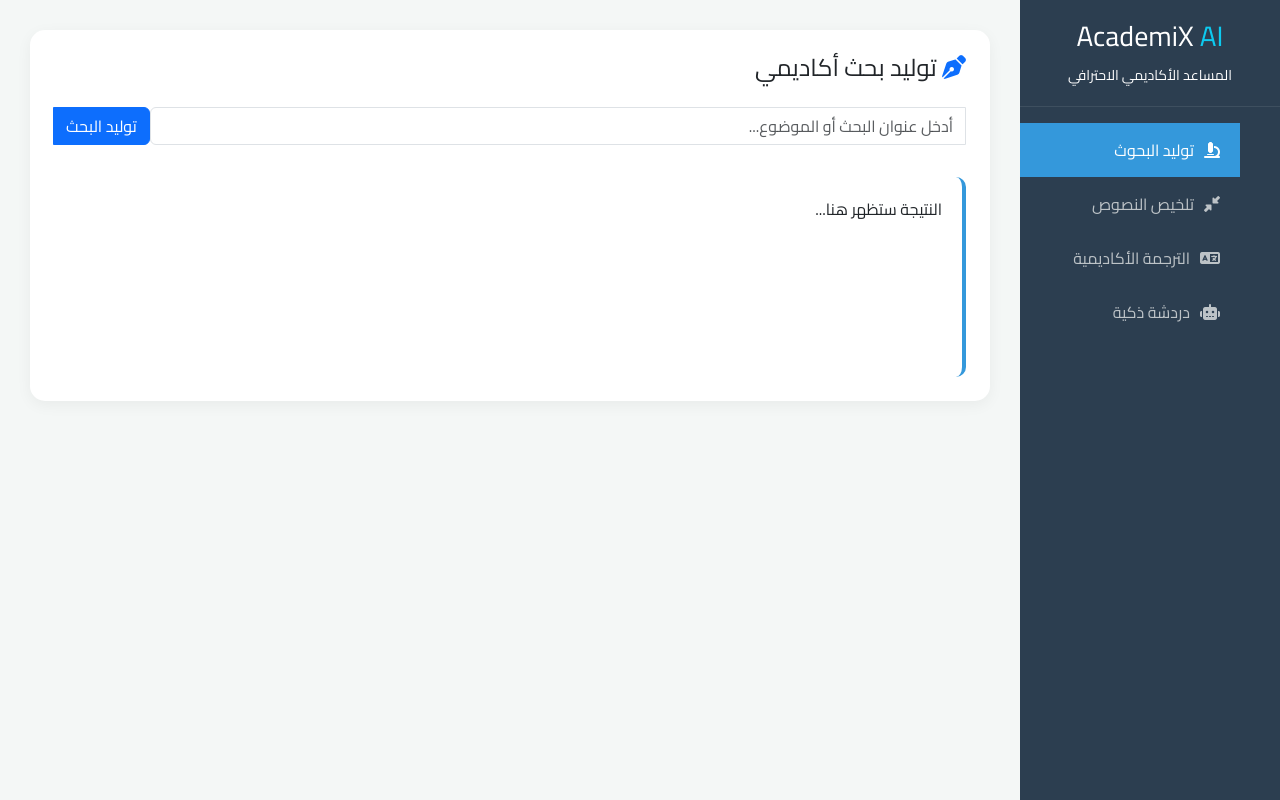
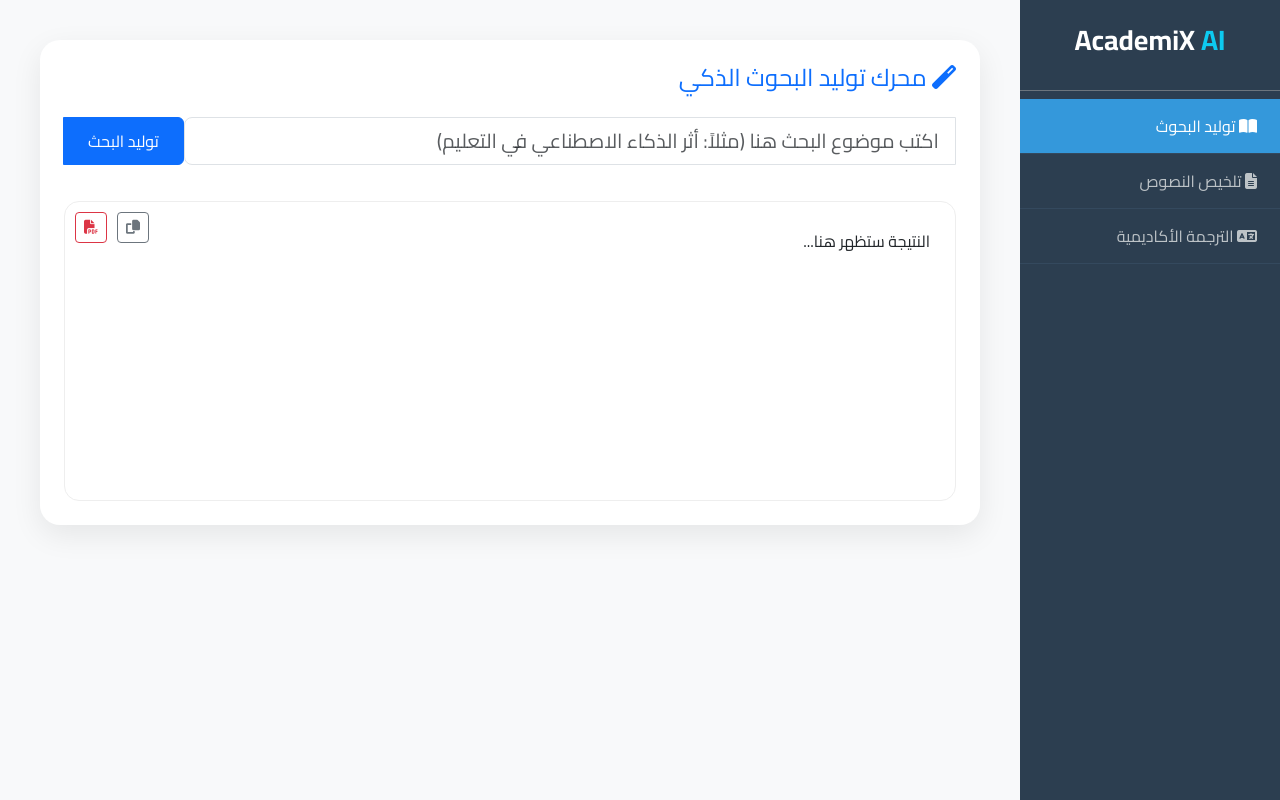
Before and after one commit to rfsox/AcademiX-AI, a Flask app: page / in a window 1280 px wide. Run offline with Flask 3, Linux system fonts and the light colour scheme; some libraries are stand-ins or nearby versions.

Commit message:
Update index.html

```diff
--- a/templates/index.html
+++ b/templates/index.html
@@ -3,203 +3,133 @@
 <head>
     <meta charset="UTF-8">
     <meta name="viewport" content="width=device-width, initial-scale=1.0">
-    <title>AcademiX-AI | المساعد الأكاديمي الذكي</title>
+    <title>AcademiX-AI | المساعد الأكاديمي الاحترافي</title>
 
     <link href="https://cdn.jsdelivr.net/npm/bootstrap@5.3.0/dist/css/bootstrap.min.css" rel="stylesheet">
     <link rel="stylesheet" href="https://cdnjs.cloudflare.com/ajax/libs/font-awesome/6.4.0/css/all.min.css">
     <link href="https://fonts.googleapis.com/css2?family=Cairo:wght@400;700&display=swap" rel="stylesheet">
 
     <style>
-        :root {
-            --primary-color: #2c3e50;
-            --accent-color: #3498db;
-            --sidebar-width: 260px;
-        }
+        :root { --primary: #2c3e50; --accent: #3498db; --bg: #f8f9fa; }
+        body { font-family: 'Cairo', sans-serif; background-color: var(--bg); color: #333; }
 
-        body {
-            font-family: 'Cairo', sans-serif;
-            background-color: #f4f7f6;
-            overflow-x: hidden;
-        }
-
-        /* Sidebar Styling */
-        #sidebar {
-            width: var(--sidebar-width);
-            height: 100vh;
-            position: fixed;
-            right: 0;
-            top: 0;
-            background: var(--primary-color);
-            color: white;
-            transition: all 0.3s;
-            z-index: 1000;
-        }
-
-        .sidebar-header { padding: 20px; border-bottom: 1px solid #3e4f5f; text-align: center; }
-
-        .nav-link {
-            color: #bdc3c7;
-            padding: 15px 20px;
-            transition: 0.3s;
-            display: flex;
-            align-items: center;
-            gap: 10px;
-        }
-
-        .nav-link:hover, .nav-link.active {
-            background: var(--accent-color);
-            color: white;
-        }
+        /* Sidebar */
+        #sidebar { width: 260px; height: 100vh; position: fixed; right: 0; background: var(--primary); color: white; transition: 0.3s; z-index: 1000; }
+        .nav-link { color: #bdc3c7; padding: 15px; border-bottom: 1px solid #34495e; transition: 0.3s; cursor: pointer; }
+        .nav-link:hover, .nav-link.active { background: var(--accent); color: white; }
 
         /* Main Content */
-        #content {
-            margin-right: var(--sidebar-width);
-            padding: 30px;
-            transition: all 0.3s;
-        }
+        #content { margin-right: 260px; padding: 40px; transition: 0.3s; }
+        .card { border: none; border-radius: 20px; box-shadow: 0 10px 30px rgba(0,0,0,0.08); background: white; }
 
-        .card {
-            border: none;
-            border-radius: 15px;
-            box-shadow: 0 4px 15px rgba(0,0,0,0.05);
-            margin-bottom: 20px;
-        }
+        /* Result Box */
+        .result-container { position: relative; background: #fff; border: 1px solid #eee; border-radius: 15px; padding: 25px; min-height: 300px; margin-top: 20px; line-height: 1.8; }
+        .action-buttons { position: absolute; top: 10px; left: 10px; display: flex; gap: 10px; }
 
-        .result-area {
-            background: white;
-            padding: 20px;
-            border-radius: 10px;
-            min-height: 200px;
-            border-right: 4px solid var(--accent-color);
-        }
-
-        /* Loading Spinner */
-        .loader {
-            display: none;
-            border: 4px solid #f3f3f3;
-            border-top: 4px solid var(--accent-color);
-            border-radius: 50%;
-            width: 30px;
-            height: 30px;
-            animation: spin 1s linear infinite;
-            margin: 10px auto;
-        }
-
+        /* Loader */
+        .loader { display: none; width: 40px; height: 40px; border: 4px solid #f3f3f3; border-top: 4px solid var(--accent); border-radius: 50%; animation: spin 1s linear infinite; margin: 20px auto; }
         @keyframes spin { 0% { transform: rotate(0deg); } 100% { transform: rotate(360deg); } }
 
-        /* Mobile Adjustments */
         @media (max-width: 768px) {
-            #sidebar { right: -100%; }
+            #sidebar { right: -260px; }
             #sidebar.active { right: 0; }
             #content { margin-right: 0; }
-            #sidebarCollapse { display: block !important; }
         }
     </style>
 </head>
 <body>
 
     <nav id="sidebar">
-        <div class="sidebar-header">
-            <h3>AcademiX <span class="text-info">AI</span></h3>
-            <small>المساعد الأكاديمي الاحترافي</small>
+        <div class="p-4 text-center border-bottom border-secondary">
+            <h3 class="fw-bold">AcademiX <span class="text-info">AI</span></h3>
         </div>
-        <ul class="nav flex-column mt-3">
-            <li class="nav-item"><a href="#" class="nav-link active" onclick="showSection('research')"><i class="fas fa-microscope"></i> توليد البحوث</a></li>
-            <li class="nav-item"><a href="#" class="nav-link" onclick="showSection('summary')"><i class="fas fa-compress-alt"></i> تلخيص النصوص</a></li>
-            <li class="nav-item"><a href="#" class="nav-link" onclick="showSection('translate')"><i class="fas fa-language"></i> الترجمة الأكاديمية</a></li>
-            <li class="nav-item"><a href="#" class="nav-link" onclick="showSection('chat')"><i class="fas fa-robot"></i> دردشة ذكية</a></li>
-        </ul>
+        <div class="nav flex-column mt-2">
+            <div class="nav-link active" onclick="showSection('research')"><i class="fas fa-book-open me-2"></i> توليد البحوث</div>
+            <div class="nav-link" onclick="showSection('summary')"><i class="fas fa-file-alt me-2"></i> تلخيص النصوص</div>
+            <div class="nav-link" onclick="showSection('translate')"><i class="fas fa-language me-2"></i> الترجمة الأكاديمية</div>
+        </div>
     </nav>
 
     <div id="content">
-        <button type="button" id="sidebarCollapse" class="btn btn-dark d-none mb-3">
-            <i class="fas fa-bars"></i>
-        </button>
+        <button class="btn btn-outline-dark d-md-none mb-3" onclick="toggleSidebar()"><i class="fas fa-bars"></i></button>
 
         <section id="research-section" class="app-section">
             <div class="card p-4">
-                <h4><i class="fas fa-pen-nib text-primary"></i> توليد بحث أكاديمي</h4>
-                <div class="input-group mb-3 mt-3">
-                    <input type="text" id="research-topic" class="form-control" placeholder="أدخل عنوان البحث أو الموضوع...">
-                    <button class="btn btn-primary" onclick="handleAction('research')">توليد البحث</button>
+                <h4 class="mb-4 text-primary"><i class="fas fa-magic"></i> محرك توليد البحوث الذكي</h4>
+                <div class="input-group mb-3">
+                    <input type="text" id="research-topic" class="form-control form-control-lg" placeholder="اكتب موضوع البحث هنا (مثلاً: أثر الذكاء الاصطناعي في التعليم)">
+                    <button class="btn btn-primary px-4" onclick="process('research')">توليد البحث</button>
                 </div>
-                <div class="loader" id="loader-research"></div>
-                <div id="research-result" class="result-area mt-3">النتيجة ستظهر هنا...</div>
+
+                <div class="loader" id="loader"></div>
+
+                <div class="result-container" id="printable-area">
+                    <div class="action-buttons">
+                        <button class="btn btn-sm btn-outline-secondary" onclick="copyContent()" title="نسخ"><i class="fas fa-copy"></i></button>
+                        <button class="btn btn-sm btn-outline-danger" onclick="downloadPDF()" title="حفظ PDF"><i class="fas fa-file-pdf"></i></button>
+                    </div>
+                    <div id="output-content">النتيجة ستظهر هنا...</div>
+                </div>
             </div>
         </section>
+    </div>
 
-        <section id="summary-section" class="app-section d-none">
-            <div class="card p-4">
-                <h4><i class="fas fa-align-left text-success"></i> تلخيص النصوص</h4>
-                <textarea id="summary-text" class="form-control mt-3" rows="5" placeholder="ضع النص الطويل هنا..."></textarea>
-                <button class="btn btn-success mt-3" onclick="handleAction('summary')">لخّص الآن</button>
-                <div class="loader" id="loader-summary"></div>
-                <div id="summary-result" class="result-area mt-3">الملخص سيظهر هنا...</div>
-            </div>
-        </section>
+    <script src="https://cdnjs.cloudflare.com/ajax/libs/html2pdf.js/0.10.1/html2pdf.bundle.min.js"></script>
 
-        </div>
+    <script>
+        function toggleSidebar() { document.getElementById('sidebar').classList.toggle('active'); }
 
-    <script src="https://code.jquery.com/jquery-3.6.0.min.js"></script>
-    <script>
-        // دالة التنقل بين الأقسام
-        function showSection(sectionId) {
-            $('.app-section').addClass('d-none');
-            $(`#${sectionId}-section`).removeClass('d-none');
-            $('.nav-link').removeClass('active');
-            $(event.target).closest('.nav-link').addClass('active');
+        function showSection(id) {
+            // بسيطة حالياً للتوضيح، يمكنك توسيعها لكل الأقسام
+            alert("سيتم تفعيل باقي الأقسام فوراً بعد ربط السيرفر!");
         }
 
-        // الدالة المركزية لإرسال الطلبات
-        async function handleAction(type) {
-            let endpoint, data, resultId, loaderId, payload;
+        async function process(type) {
+            const topic = document.getElementById('research-topic').value;
+            if (!topic) return alert("يرجى إدخال الموضوع أولاً!");
 
-            if (type === 'research') {
-                const topic = document.getElementById('research-topic').value;
-                if(!topic) return alert("يرجى إدخال عنوان!");
-                endpoint = '/generate_research';
-                payload = { topic: topic };
-                resultId = 'research-result';
-                loaderId = 'loader-research';
-            }
-            else if (type === 'summary') {
-                const text = document.getElementById('summary-text').value;
-                if(!text) return alert("يرجى إدخال نص!");
-                endpoint = '/summarize'; // تأكد من وجود هذا الـ route في app.py
-                payload = { text: text };
-                resultId = 'summary-result';
-                loaderId = 'loader-summary';
-            }
+            const output = document.getElementById('output-content');
+            const loader = document.getElementById('loader');
 
-            // تنفيذ الطلب
-            const resultDiv = document.getElementById(resultId);
-            const loader = document.getElementById(loaderId);
-
-            resultDiv.style.opacity = '0.5';
-            loader.style.display = 'block';
+            output.innerHTML = "";
+            loader.style.display = "block";
 
             try {
-                const response = await fetch(endpoint, {
+                const response = await fetch('/generate_research', {
                     method: 'POST',
                     headers: { 'Content-Type': 'application/json' },
-                    body: JSON.stringify(payload)
+                    body: JSON.stringify({ topic: topic })
                 });
 
                 const data = await response.json();
-                // عرض النتيجة (التي تم تحويلها لـ HTML في السيرفر)
-                resultDiv.innerHTML = data.research || data.summary || data.response;
+                output.innerHTML = data.research || data.response;
             } catch (error) {
-                resultDiv.innerHTML = "حدث خطأ في جلب البيانات.";
+                output.innerHTML = "<p class='text-danger'>حدث خطأ! تأكد من تشغيل السيرفر وضبط مفتاح Gemini.</p>";
             } finally {
-                loader.style.display = 'none';
-                resultDiv.style.opacity = '1';
+                loader.style.display = "none";
             }
         }
 
-        // Toggle Sidebar for Mobile
-        $('#sidebarCollapse').on('click', function () {
-            $('#sidebar').toggleClass('active');
-        });
+        // ميزة النسخ
+        function copyContent() {
+            const text = document.getElementById('output-content').innerText;
+            navigator.clipboard.writeText(text).then(() => {
+                alert("تم نسخ النص بنجاح!");
+            });
+        }
+
+        // ميزة حفظ PDF
+        function downloadPDF() {
+            const element = document.getElementById('output-content');
+            const opt = {
+                margin: 1,
+                filename: 'AcademiX_Research.pdf',
+                image: { type: 'jpeg', quality: 0.98 },
+                html2canvas: { scale: 2 },
+                jsPDF: { unit: 'in', format: 'letter', orientation: 'portrait' }
+            };
+            html2pdf().set(opt).from(element).save();
+        }
     </script>
 </body>
 </html>
```
